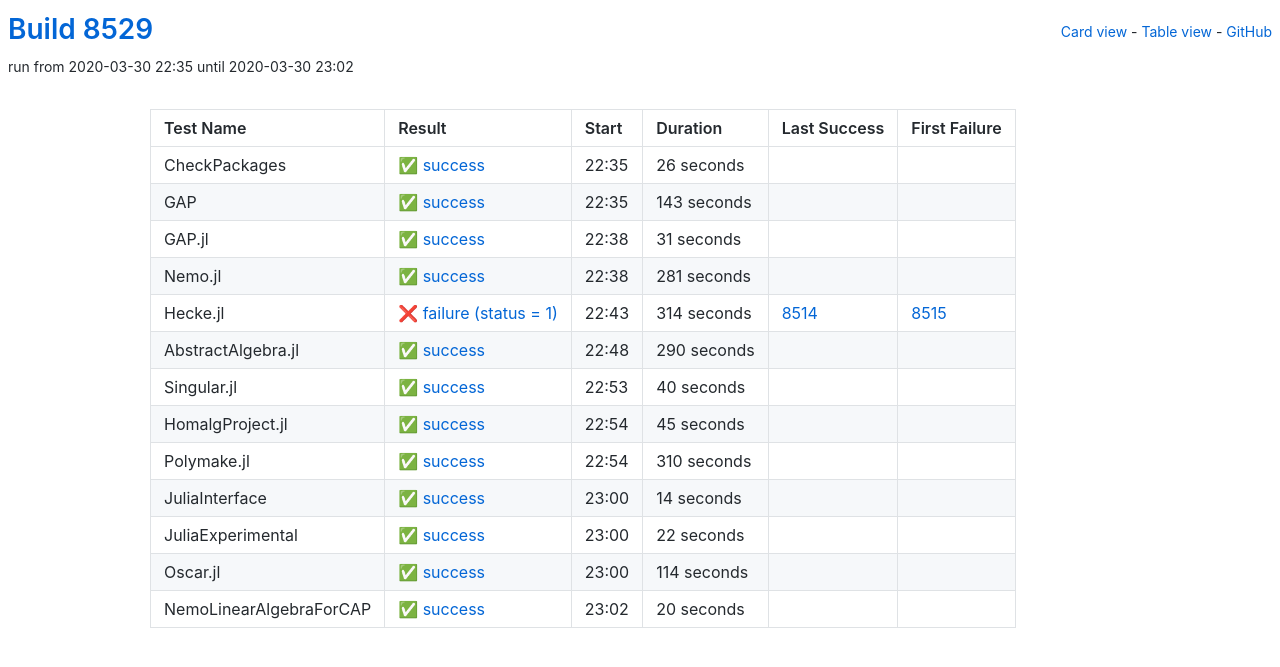
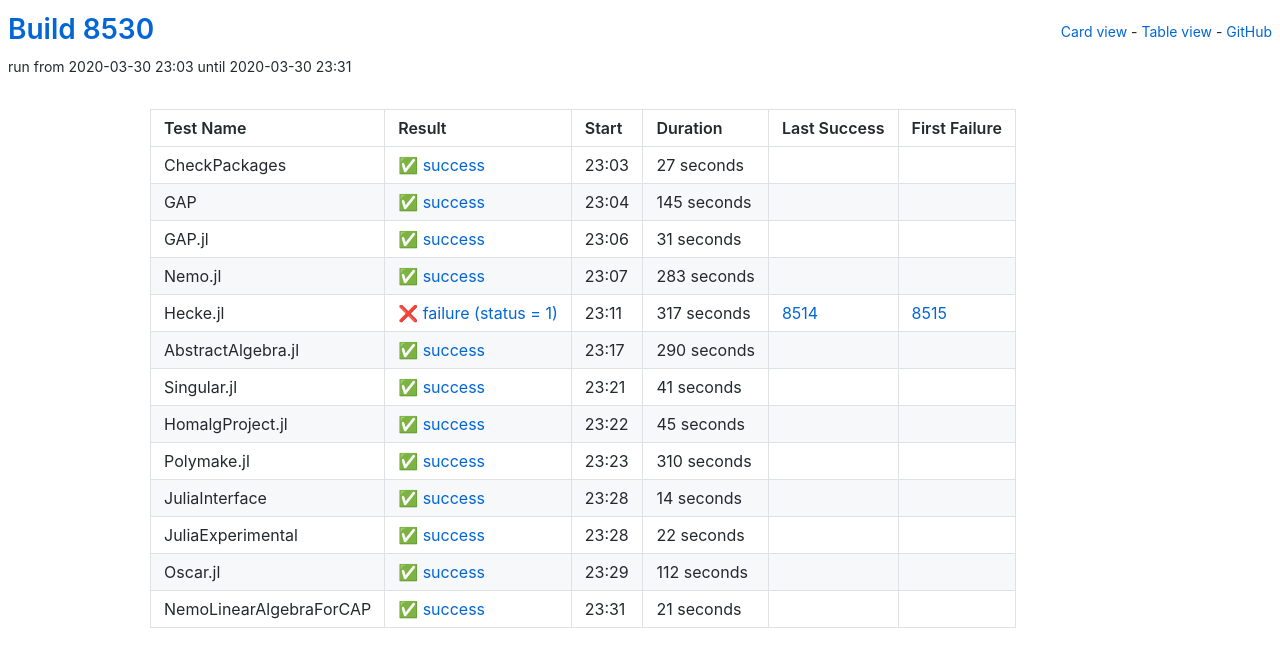
Before and after one commit to oscar-system/oscar-ci-status, a Jekyll site: the page built from table.html, in a window 1280 px wide. Shown: the top 667 px of the page. Built offline with Jekyll 4.4.1, drawn with Linux system fonts in a browser that asks for light colours.

Commit message:
Build 8530

```diff
--- a/_data/ci.yml
+++ b/_data/ci.yml
@@ -1,27 +1,27 @@
-build: 8529
-build_url: https://oscarci.mathematik.uni-kl.de/job/oscar/8529/
+build: 8530
+build_url: https://oscarci.mathematik.uni-kl.de/job/oscar/8530/
 job: oscar
 tests:
-- duration: 26
+- duration: 27
   exitcode: 0
   first_failure: false
   first_failure_url: null
   last_success: false
   last_success_url: null
-  log: https://oscarci.mathematik.uni-kl.de/job/oscar/8529/artifact/logs/build-8529/CheckPackages.log
+  log: https://oscarci.mathematik.uni-kl.de/job/oscar/8530/artifact/logs/build-8530/CheckPackages.log
   name: CheckPackages
-  start: 2020-03-30 22:35
+  start: 2020-03-30 23:03
   status: success
   success: true
-- duration: 143
+- duration: 145
   exitcode: 0
   first_failure: false
   first_failure_url: null
   last_success: false
   last_success_url: null
-  log: https://oscarci.mathematik.uni-kl.de/job/oscar/8529/artifact/logs/build-8529/GAP.log
+  log: https://oscarci.mathematik.uni-kl.de/job/oscar/8530/artifact/logs/build-8530/GAP.log
   name: GAP
-  start: 2020-03-30 22:35
+  start: 2020-03-30 23:04
   status: success
   success: true
 - duration: 31
@@ -30,31 +30,31 @@ tests:
   first_failure_url: null
   last_success: false
   last_success_url: null
-  log: https://oscarci.mathematik.uni-kl.de/job/oscar/8529/artifact/logs/build-8529/GAP.jl.log
+  log: https://oscarci.mathematik.uni-kl.de/job/oscar/8530/artifact/logs/build-8530/GAP.jl.log
   name: GAP.jl
-  start: 2020-03-30 22:38
+  start: 2020-03-30 23:06
   status: success
   success: true
-- duration: 281
+- duration: 283
   exitcode: 0
   first_failure: false
   first_failure_url: null
   last_success: false
   last_success_url: null
-  log: https://oscarci.mathematik.uni-kl.de/job/oscar/8529/artifact/logs/build-8529/Nemo.jl.log
+  log: https://oscarci.mathematik.uni-kl.de/job/oscar/8530/artifact/logs/build-8530/Nemo.jl.log
   name: Nemo.jl
-  start: 2020-03-30 22:38
+  start: 2020-03-30 23:07
   status: success
   success: true
-- duration: 314
+- duration: 317
   exitcode: 1
   first_failure: 8515
   first_failure_url: https://oscarci.mathematik.uni-kl.de/job/oscar/8515/
   last_success: 8514
   last_success_url: https://oscarci.mathematik.uni-kl.de/job/oscar/8514/
-  log: https://oscarci.mathematik.uni-kl.de/job/oscar/8529/artifact/logs/build-8529/Hecke.jl.log
+  log: https://oscarci.mathematik.uni-kl.de/job/oscar/8530/artifact/logs/build-8530/Hecke.jl.log
   name: Hecke.jl
-  start: 2020-03-30 22:43
+  start: 2020-03-30 23:11
   status: failure
   success: false
 - duration: 290
@@ -63,20 +63,20 @@ tests:
   first_failure_url: null
   last_success: false
   last_success_url: null
-  log: https://oscarci.mathematik.uni-kl.de/job/oscar/8529/artifact/logs/build-8529/AbstractAlgebra.jl.log
+  log: https://oscarci.mathematik.uni-kl.de/job/oscar/8530/artifact/logs/build-8530/AbstractAlgebra.jl.log
   name: AbstractAlgebra.jl
-  start: 2020-03-30 22:48
+  start: 2020-03-30 23:17
   status: success
   success: true
-- duration: 40
+- duration: 41
   exitcode: 0
   first_failure: false
   first_failure_url: null
   last_success: false
   last_success_url: null
-  log: https://oscarci.mathematik.uni-kl.de/job/oscar/8529/artifact/logs/build-8529/Singular.jl.log
+  log: https://oscarci.mathematik.uni-kl.de/job/oscar/8530/artifact/logs/build-8530/Singular.jl.log
   name: Singular.jl
-  start: 2020-03-30 22:53
+  start: 2020-03-30 23:21
   status: success
   success: true
 - duration: 45
@@ -85,9 +85,9 @@ tests:
   first_failure_url: null
   last_success: false
   last_success_url: null
-  log: https://oscarci.mathematik.uni-kl.de/job/oscar/8529/artifact/logs/build-8529/HomalgProject.jl.log
+  log: https://oscarci.mathematik.uni-kl.de/job/oscar/8530/artifact/logs/build-8530/HomalgProject.jl.log
   name: HomalgProject.jl
-  start: 2020-03-30 22:54
+  start: 2020-03-30 23:22
   status: success
   success: true
 - duration: 310
@@ -96,9 +96,9 @@ tests:
   first_failure_url: null
   last_success: false
   last_success_url: null
-  log: https://oscarci.mathematik.uni-kl.de/job/oscar/8529/artifact/logs/build-8529/Polymake.jl.log
+  log: https://oscarci.mathematik.uni-kl.de/job/oscar/8530/artifact/logs/build-8530/Polymake.jl.log
   name: Polymake.jl
-  start: 2020-03-30 22:54
+  start: 2020-03-30 23:23
   status: success
   success: true
 - duration: 14
@@ -107,9 +107,9 @@ tests:
   first_failure_url: null
   last_success: false
   last_success_url: null
-  log: https://oscarci.mathematik.uni-kl.de/job/oscar/8529/artifact/logs/build-8529/JuliaInterface.log
+  log: https://oscarci.mathematik.uni-kl.de/job/oscar/8530/artifact/logs/build-8530/JuliaInterface.log
   name: JuliaInterface
-  start: 2020-03-30 23:00
+  start: 2020-03-30 23:28
   status: success
   success: true
 - duration: 22
@@ -118,30 +118,30 @@ tests:
   first_failure_url: null
   last_success: false
   last_success_url: null
-  log: https://oscarci.mathematik.uni-kl.de/job/oscar/8529/artifact/logs/build-8529/JuliaExperimental.log
+  log: https://oscarci.mathematik.uni-kl.de/job/oscar/8530/artifact/logs/build-8530/JuliaExperimental.log
   name: JuliaExperimental
-  start: 2020-03-30 23:00
+  start: 2020-03-30 23:28
   status: success
   success: true
-- duration: 114
+- duration: 112
   exitcode: 0
   first_failure: false
   first_failure_url: null
   last_success: false
   last_success_url: null
-  log: https://oscarci.mathematik.uni-kl.de/job/oscar/8529/artifact/logs/build-8529/Oscar.jl.log
+  log: https://oscarci.mathematik.uni-kl.de/job/oscar/8530/artifact/logs/build-8530/Oscar.jl.log
   name: Oscar.jl
-  start: 2020-03-30 23:00
+  start: 2020-03-30 23:29
   status: success
   success: true
-- duration: 20
+- duration: 21
   exitcode: 0
   first_failure: false
   first_failure_url: null
   last_success: false
   last_success_url: null
-  log: https://oscarci.mathematik.uni-kl.de/job/oscar/8529/artifact/logs/build-8529/NemoLinearAlgebraForCAP.log
+  log: https://oscarci.mathematik.uni-kl.de/job/oscar/8530/artifact/logs/build-8530/NemoLinearAlgebraForCAP.log
   name: NemoLinearAlgebraForCAP
-  start: 2020-03-30 23:02
+  start: 2020-03-30 23:31
   status: success
   success: true
```
Also changed, not shown: README.md.
